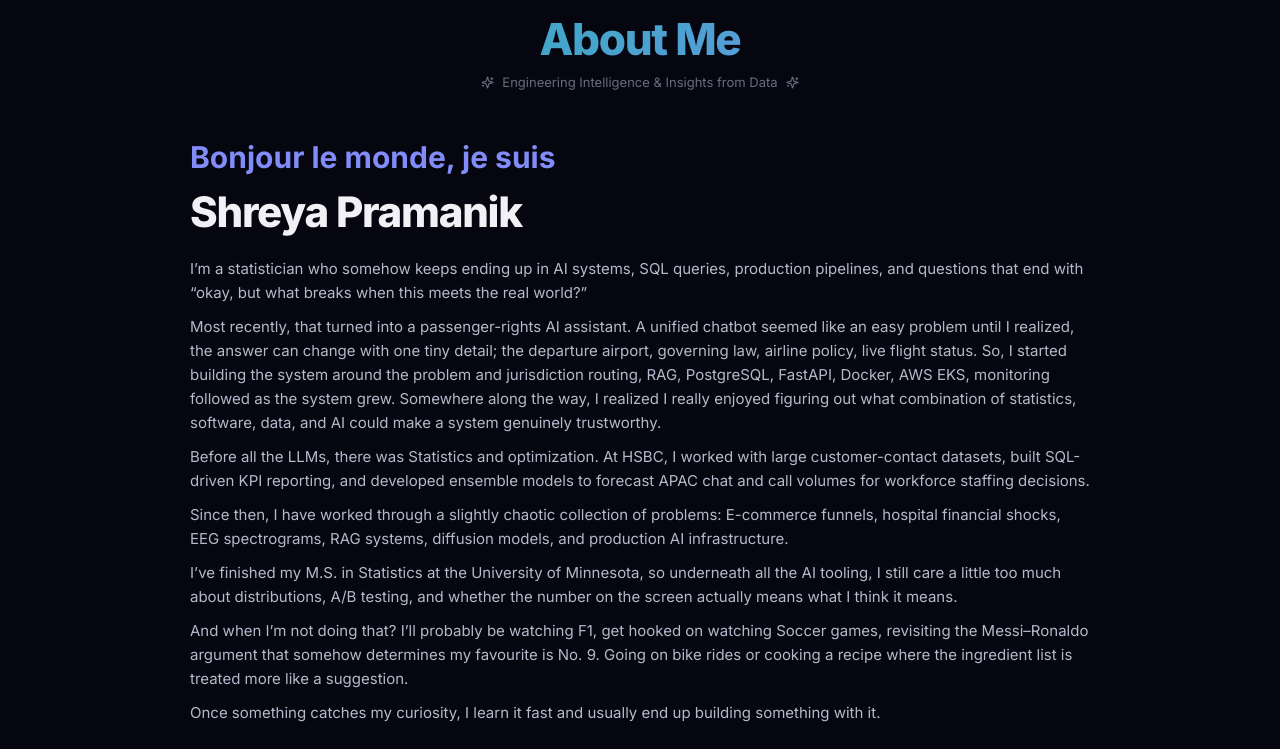
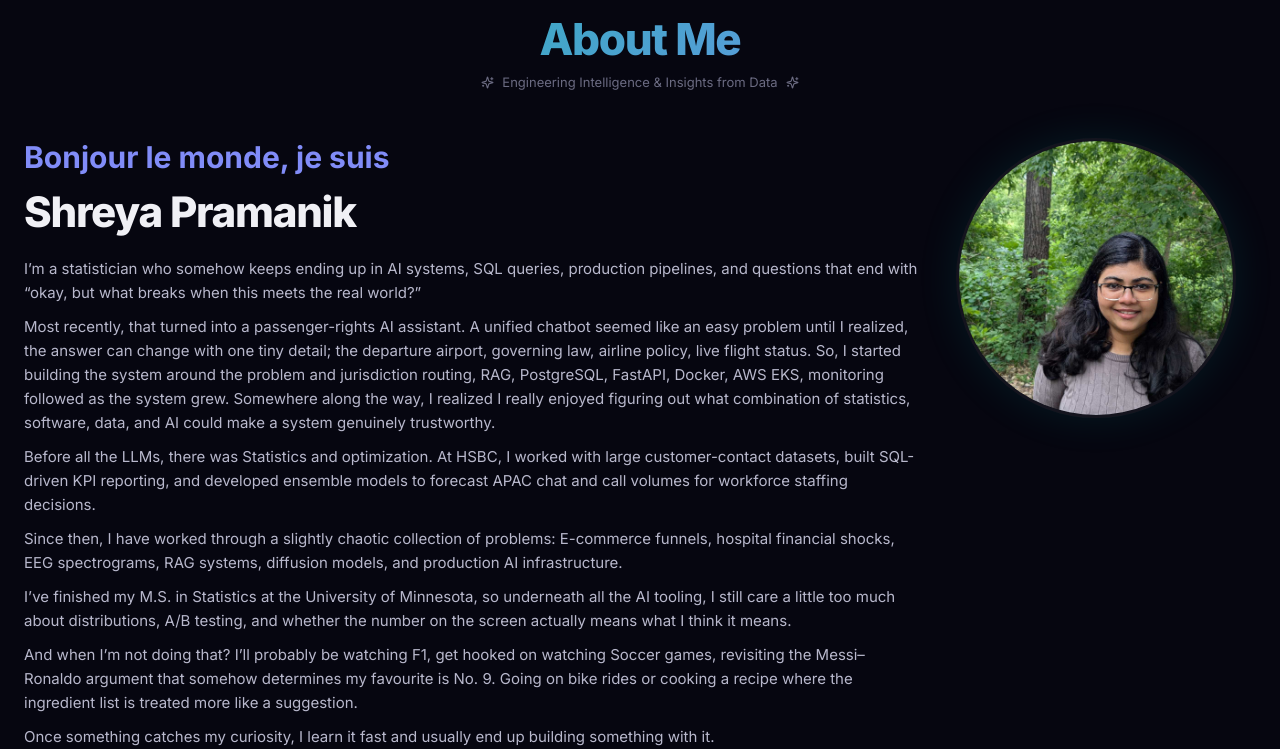
Before and after one commit to Shreya-bristi/portfolio-site, a React (Vite) app: page / in a window 1280 px wide. Shown: the part 880-1629 px from the top of the page. Built offline with nearby package versions, Linux system fonts and the light colour scheme.

Commit message:
Update Portfolio.jsx

```diff
--- a/src/Portfolio.jsx
+++ b/src/Portfolio.jsx
@@ -306,7 +306,7 @@ export default function Portfolio() {
             </p>
           </div>
 
-          <div style={{ maxWidth: 900, margin: "0 auto" }}>
+          <div style={{ display: "grid", gridTemplateColumns: "minmax(0, 1fr) 300px", gap: 36, alignItems: "start" }}>
             {/* Left: Flickering greeting + English name + bio */}
             <div>
               {/* Flickering Hello World in multiple languages */}
@@ -351,7 +351,7 @@ export default function Portfolio() {
             </div>
 
             {/* Right: Profile image placeholder */}
-            <img src="/shreya.jpg" alt="Shreya Pramanik" style={{ width: 320, height: 320, borderRadius: "50%", objectFit: "cover", border: "3px solid var(--brd)", flexShrink: 0, boxShadow: "0 0 40px var(--glow)" }} />
+            <img src="/shreya.jpg" alt="Shreya Pramanik" style={{ width: 280, height: 280, borderRadius: "50%", objectFit: "cover", border: "3px solid var(--brd)", flexShrink: 0, boxShadow: "0 0 40px var(--glow)" }} />
           </div>
         </div>
       </Reveal>
```
